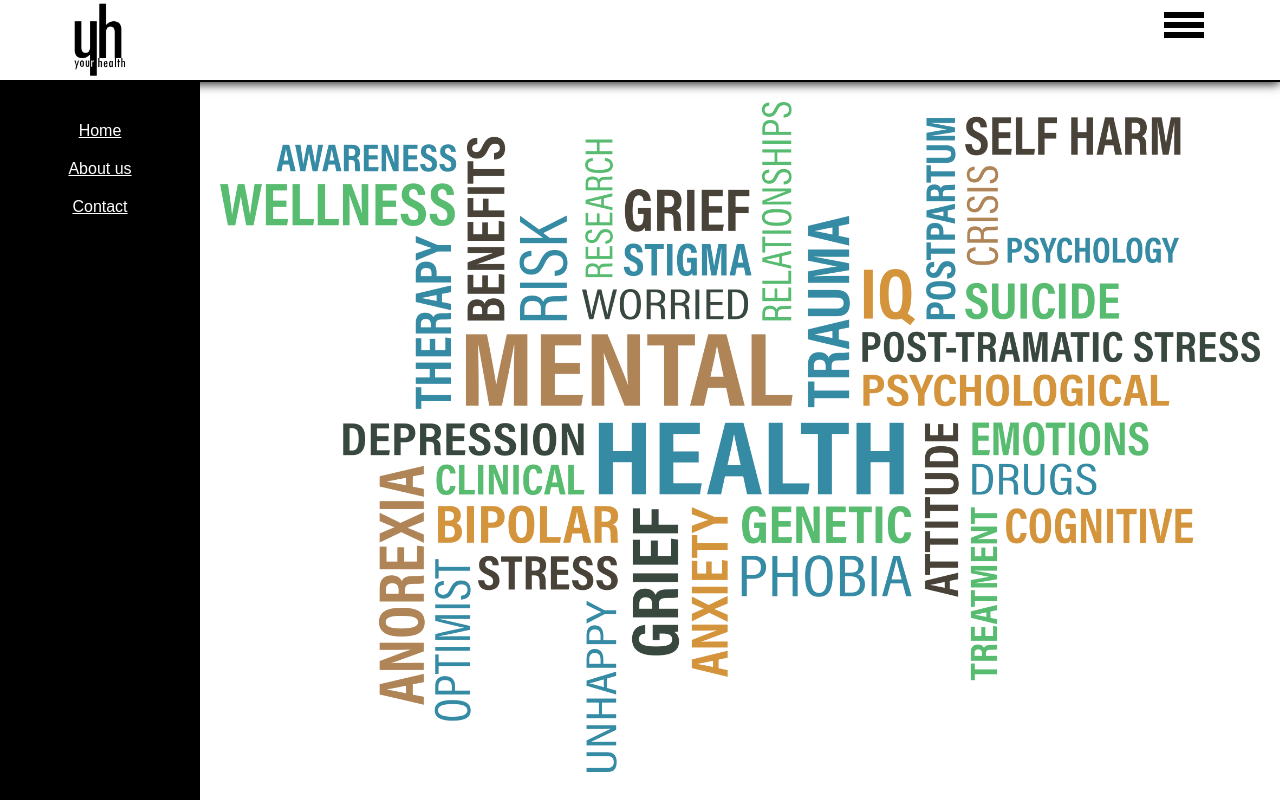
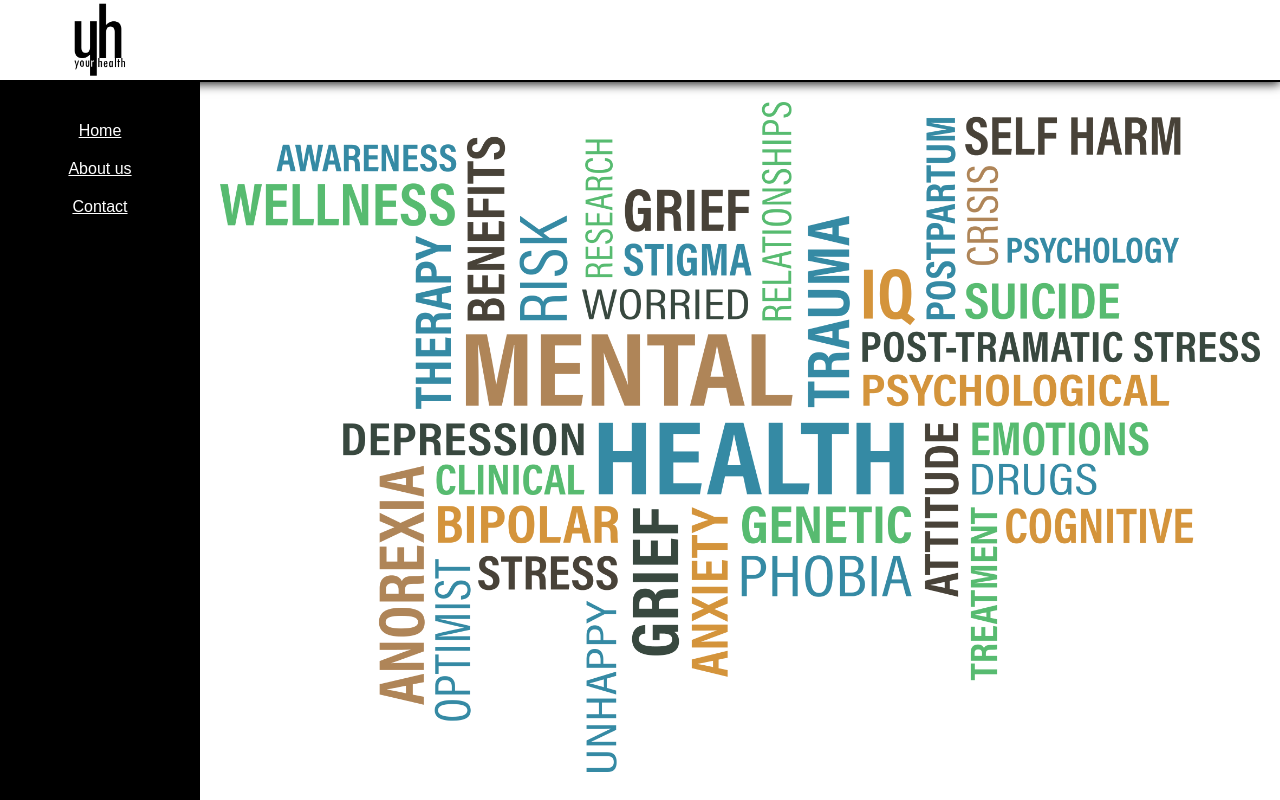
Before and after one commit to humzahash01/Your-Health, a React (Create React App) app: page / in a window 1280 px wide. Shown: the top 800 px of the page. Built offline with nearby package versions, Linux system fonts and the light colour scheme; a web font is replaced by a local one; what react-google-maps would draw is missing.

Commit message:
feat: Remove hamburger from desktop display

```diff
--- a/src/App.css
+++ b/src/App.css
@@ -122,9 +122,12 @@ textarea:focus {
 
 @media screen and (min-width: 800px) {
   .toggle-menu {
-        margin-left: 0
+    margin-left: 0;
   }
   main {
     padding: 20px 20px 20px 220px;
   }
+  #toggle-link {
+    display: none;
   }
+}
--- a/src/App.js
+++ b/src/App.js
@@ -13,7 +13,13 @@ class App extends Component {
       <div className="App">
         <header className="App-header">
           <img src={logo} className="App-logo" alt="logo" />
-          <a href="#" onClick={() => document.querySelector('nav').classList.toggle('toggle-menu')}>
+          <a
+            id="toggle-link"
+            href="#"
+            onClick={() =>
+              document.querySelector('nav').classList.toggle('toggle-menu')
+            }
+          >
             <svg xmlns="http://www.w3.org/2000/svg" viewBox="0 0 25 25">
               <path d="M2 6h20v3H2zm0 5h20v3H2zm0 5h20v3H2z" />
             </svg>
```
Lines whose indentation alone changed are shown as unchanged.
